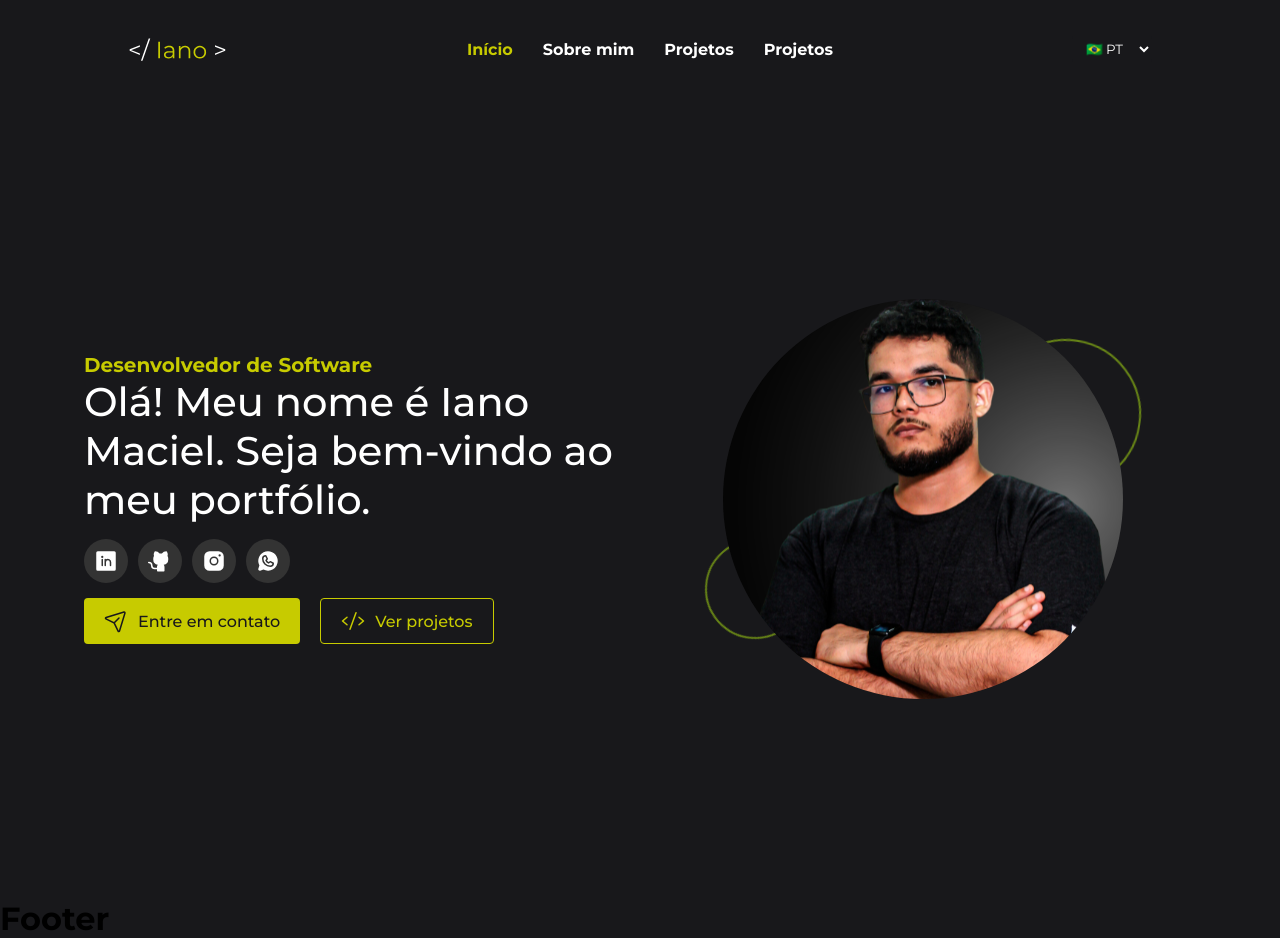
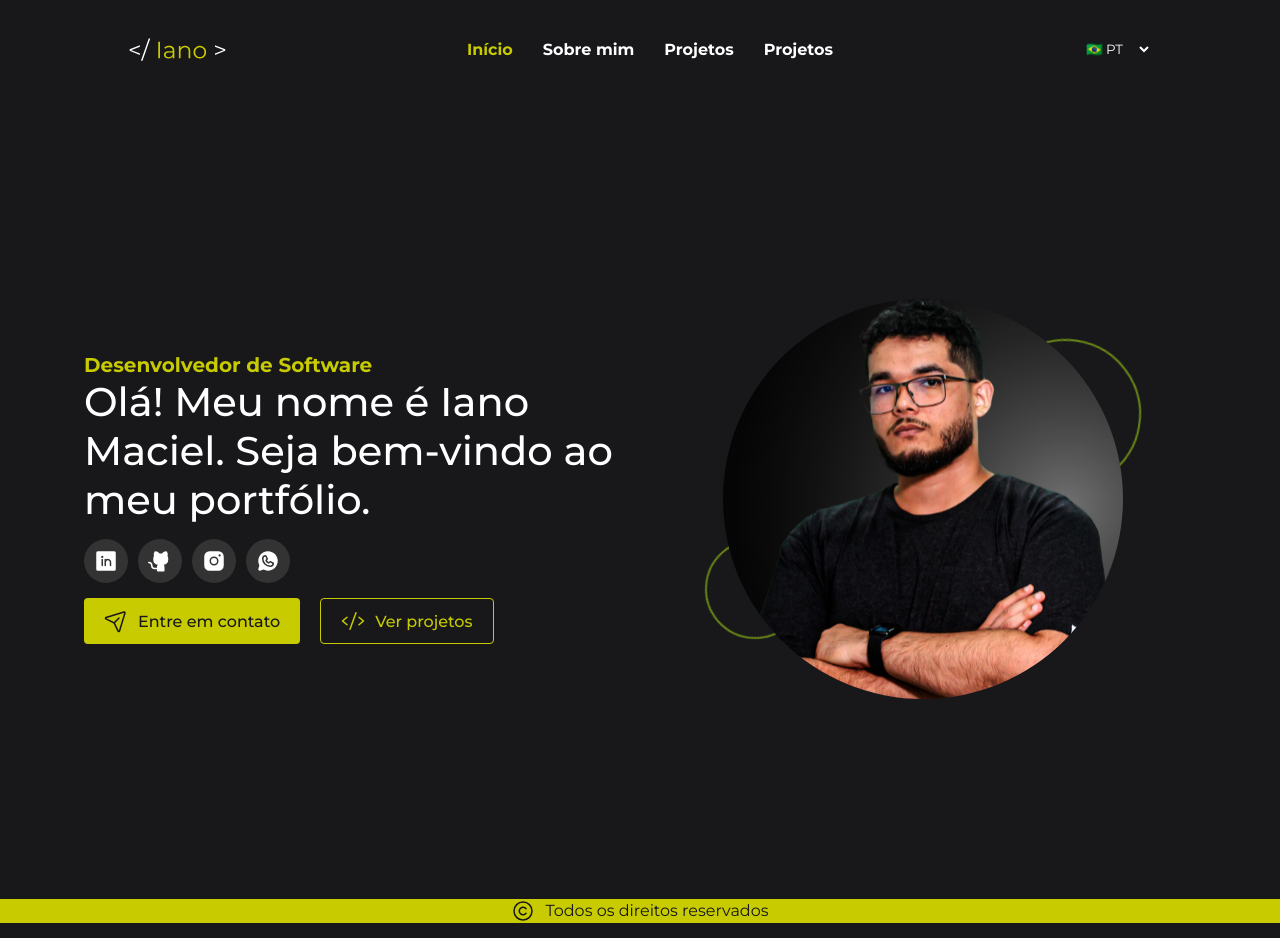
Before and after one commit to IanoMaciel/portfolio, a React (Vite) app: page / in a window 1280 px wide. Built offline with nearby package versions, Linux system fonts and the light colour scheme.

Commit message:
feat: criação do component footer

```diff
--- a/src/components/Footer/index.tsx
+++ b/src/components/Footer/index.tsx
@@ -1,11 +1,20 @@
+import { CopyrightIcon } from "@phosphor-icons/react";
 import styled from "styled-components";
 
 export default function Footer() {
     return (
         <Container>
-            <h1>Footer</h1>
+            <CopyrightIcon size={24} />
+            <span>Todos os direitos reservados</span>
         </Container>
     );
 }
 
-const Container = styled.footer``;
+const Container = styled.footer`
+    display: flex;
+    justify-content: center;
+    align-items: center;
+    gap: 10px;
+    color: ${(props) => props.theme.colors.primary};
+    background-color: ${(props) => props.theme.colors.secondary};
+`;
```
